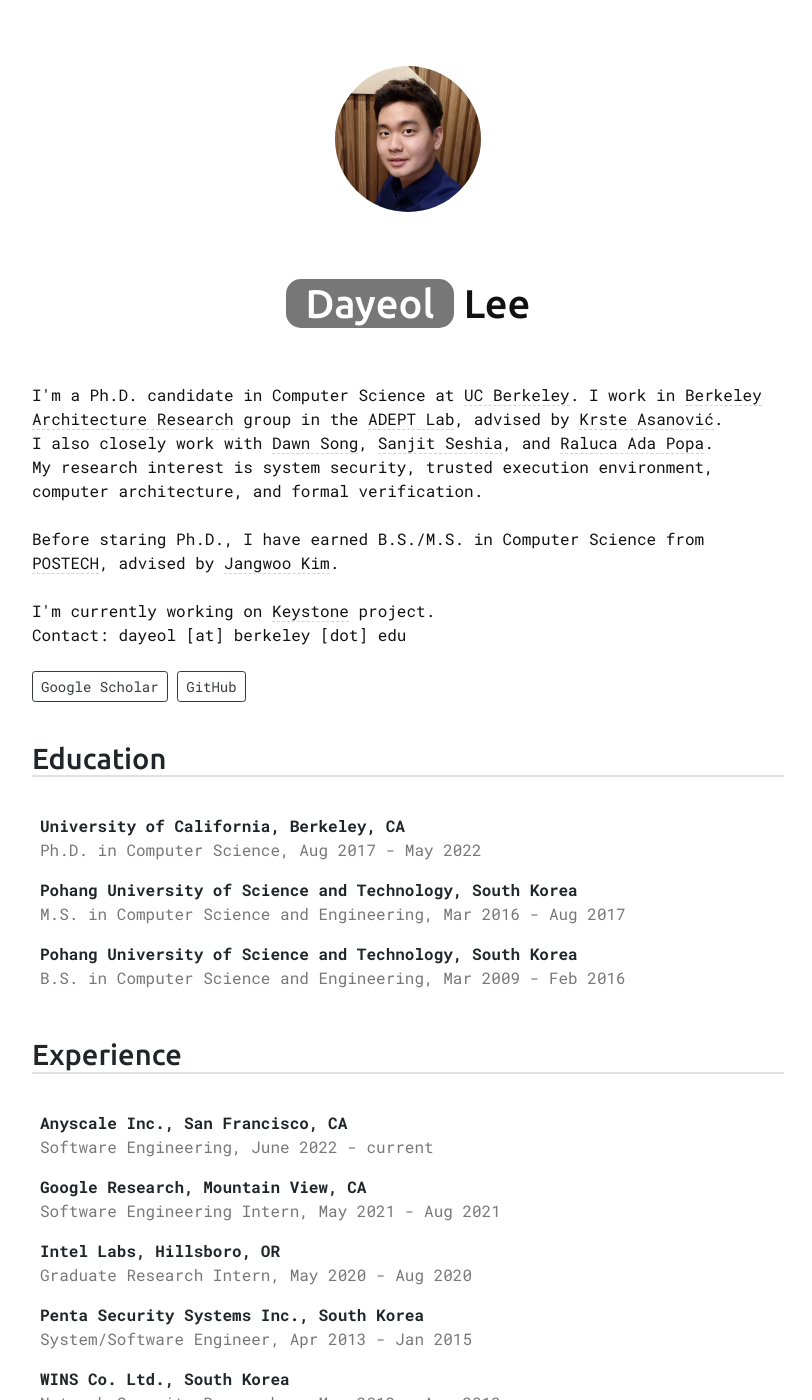
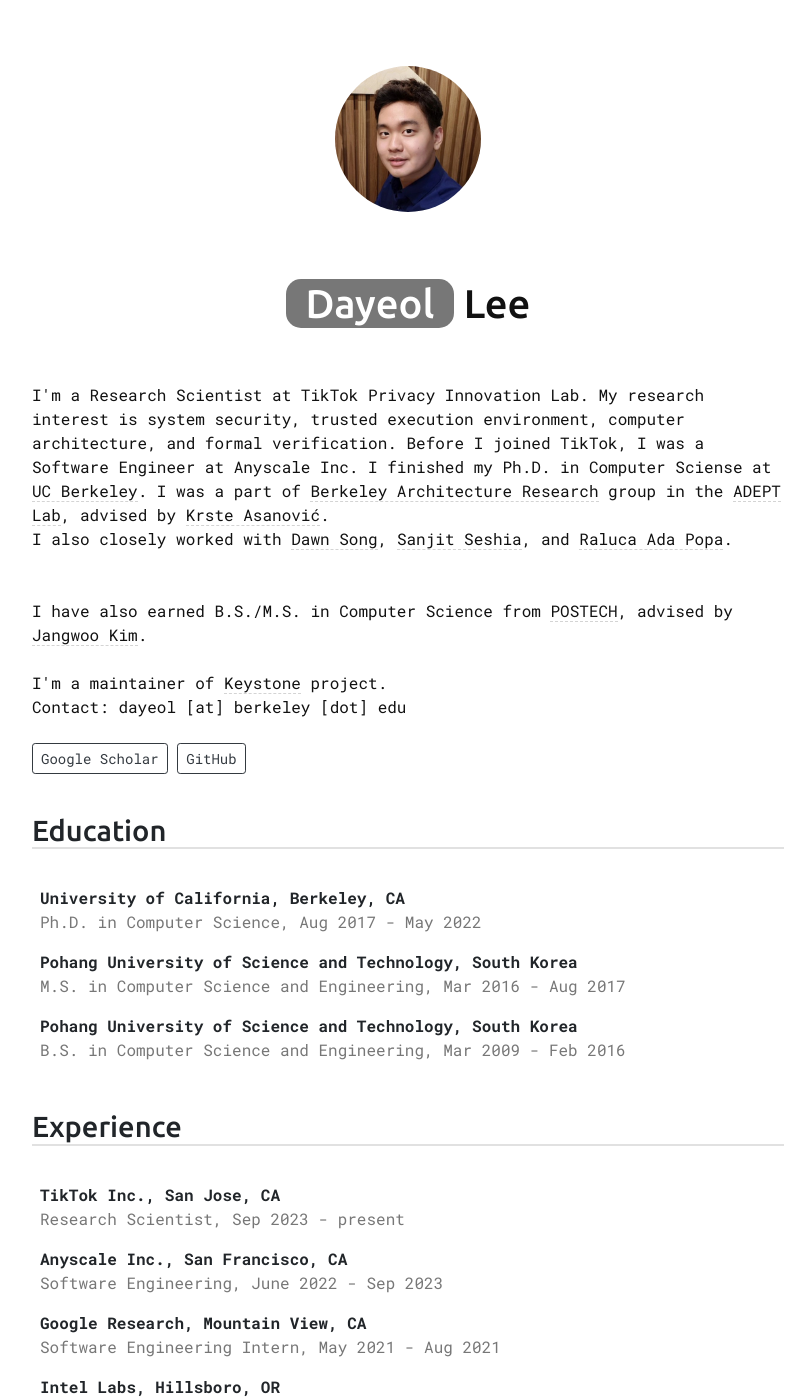
Before and after one commit to dayeol/dayeol.github.io, a Jekyll site: the page built from index.html, in a window 1280 px wide and 1400 px high. Shown: the whole window, without its empty margins (232-1044 px from the left). Built offline with Jekyll 4.4.1, drawn with Linux system fonts in a browser that asks for light colours; nearby versions of some CDN libraries.

Commit message:
update 2023

```diff
--- a/_data/experiences.yml
+++ b/_data/experiences.yml
@@ -1,5 +1,7 @@
+- name: TikTok Inc., San Jose, CA
+  content: Research Scientist, Sep 2023 - present
 - name: Anyscale Inc., San Francisco, CA
-  content: Software Engineering, June 2022 - current
+  content: Software Engineering, June 2022 - Sep 2023
 - name: Google Research, Mountain View, CA
   content: Software Engineering Intern, May 2021 - Aug 2021
 - name: Intel Labs, Hillsboro, OR
--- a/index.html
+++ b/index.html
@@ -18,26 +18,27 @@ layout: default
 		</div>
 		<p style="margin-top: 30px;">
 		<div class="content">
-			I'm a Ph.D. candidate in Computer Science at
+			I'm a Research Scientist at TikTok Privacy Innovation Lab.
+			My research interest is system security, trusted execution environment, computer
+			architecture, and formal verification.
+			Before I joined TikTok, I was a Software Engineer at Anyscale Inc.
+			I finished my Ph.D. in Computer Sciense at
 			<a href="http://berkeley.edu">UC Berkeley</a>.
-			I work in <a href="https://bar.eecs.berkeley.edu">Berkeley Architecture Research</a> group in
+			I was a part of <a href="https://bar.eecs.berkeley.edu">Berkeley Architecture Research</a> group in
 			the <a href="https://adept.eecs.berkeley.edu/">ADEPT Lab</a>,
 			advised by <a href="https://people.eecs.berkeley.edu/~krste/">Krste Asanović</a>.
 			<br/>
-			I also closely work with
+			I also closely worked with
 			<a href="https://people.eecs.berkeley.edu/~dawnsong/">Dawn Song</a>,
 			<a href="https://people.eecs.berkeley.edu/~sseshia/">Sanjit Seshia</a>, and
 			<a href="https://people.eecs.berkeley.edu/~raluca/">Raluca Ada Popa</a>.
 			<br/>
-			My research interest is system security, trusted execution environment, computer
-			architecture, and formal
-			verification.
 			<br/><br/>
-			Before staring Ph.D., I have earned B.S./M.S. in Computer Science from
+			I have also earned B.S./M.S. in Computer Science from
 			<a href="http://postech.ac.kr/eng/">POSTECH</a>, advised by
 			<a href="https://hpcs.snu.ac.kr/~jangwoo/">Jangwoo Kim</a>.
 			<br/><br/>
-			I'm currently working on <a href="https://keystone-enclave.org">Keystone</a> project.
+			I'm a maintainer of <a href="https://keystone-enclave.org">Keystone</a> project.
 		</div> <!--content-->
 		<div>
 			Contact: dayeol [at] berkeley [dot] edu
```
